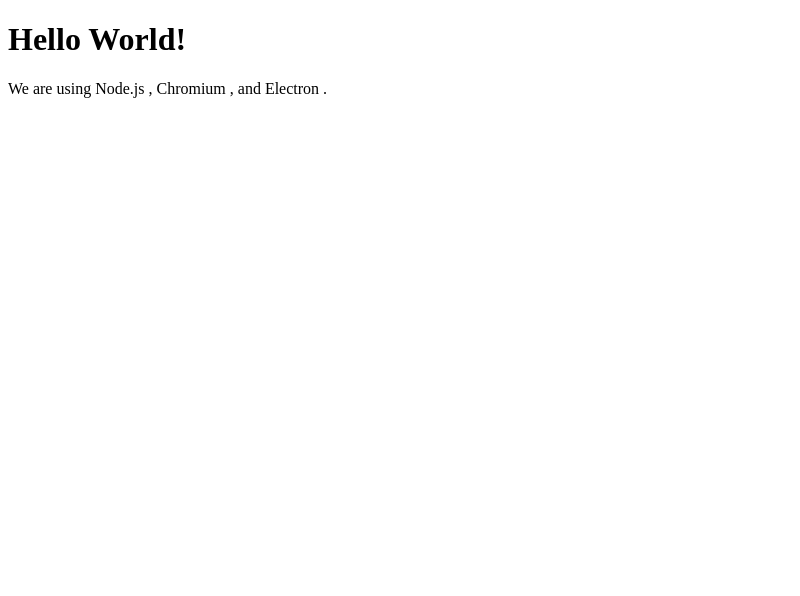
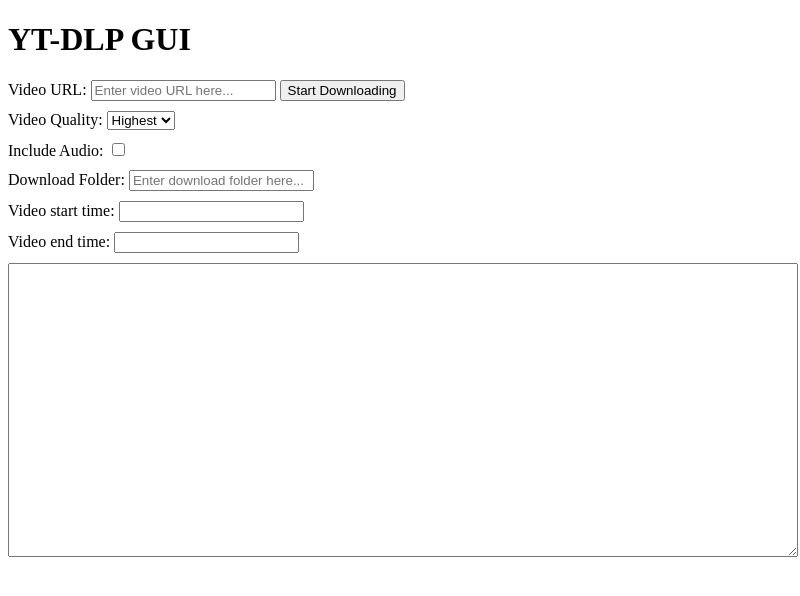
Before and after one commit to MuChi2112/yt-dlp-gui, an Electron app: page index.html in a window 800 px wide. Drawn offline with Linux system fonts and the light colour scheme; no server answers.

Commit message:
textArea

```diff
--- a/index.html
+++ b/index.html
@@ -1,15 +1,72 @@
 <!DOCTYPE html>
 <html>
-  <head>
+
+<head>
     <meta charset="UTF-8">
-    <!-- https://developer.mozilla.org/en-US/docs/Web/HTTP/CSP -->
-    <meta http-equiv="Content-Security-Policy" content="default-src 'self'; script-src 'self'">
-    <title>Hello World!</title>
-  </head>
-  <body>
-    <h1>Hello World!</h1>
-    We are using Node.js <span id="node-version"></span>,
-    Chromium <span id="chrome-version"></span>,
-    and Electron <span id="electron-version"></span>.
-  </body>
+    <title>YT-DLP GUI</title>
+    <style>
+        .input-group {
+            margin-bottom: 10px;
+        }
+
+        .output-area {
+            height: 30vh;
+        }
+
+    </style>
+</head>
+
+<body>
+    <div id="app">
+        <h1>YT-DLP GUI</h1>
+
+        <div class="input-group">
+            <label for="videoUrl">Video URL:</label>
+            <input id="URL" type="text" id="videoUrl" placeholder="Enter video URL here...">
+            <button id="startBtn">Start Downloading</button>
+            <div id="output"></div>
+        </div>
+
+        <div class="input-group">
+            <label for="quality">Video Quality:</label>
+            <select id="quality">
+                <option value="highest">Highest</option>
+                <option value="lowest">Lowest</option>
+                <!-- Add more options as needed -->
+            </select>
+        </div>
+
+        <div class="input-group">
+            <label for="audio">Include Audio:</label>
+            <input type="checkbox" id="audio">
+        </div>
+
+        <div class="input-group">
+            <label for="folder">Download Folder:</label>
+            <input type="text" id="folder" placeholder="Enter download folder here...">
+        </div>
+
+
+        <div class="input-group">
+            <label for="videoStartTime">Video start time:</label>
+            <input type="text" id="videoStartTime">
+        </div>
+
+
+        <div class="input-group">
+            <label for="videoEndTime">Video end time:</label>
+            <input type="text" id="videoEndTime">
+        </div>
+
+        <div class="output-area">
+            <textarea id="output-text" style="width:100%; height:120%;" readonly></textarea>
+        </div>
+
+
+
+    </div>
+
+    <script src="renderer.js"></script>
+</body>
+
 </html>
--- /dev/null
+++ b/renderer.js
@@ -0,0 +1,15 @@
+// Electron modules
+const {
+    ipcRenderer
+} = require('electron')
+
+document.getElementById('startBtn').addEventListener('click', () => {
+    const URL = document.getElementById('URL');
+    console.log(URL.value)
+
+    ipcRenderer.send('download-video', URL.value)
+})
+ipcRenderer.on('yt-dlp-output', (event, output) => {
+
+    document.getElementById('output-text').textContent += output;
+})
```
Also changed, not shown: main.js (+46 -7 lines), 1 other file.
